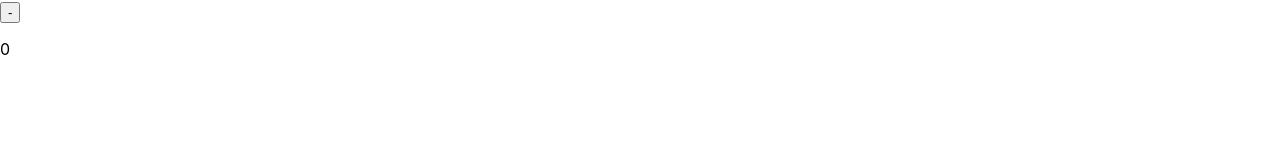
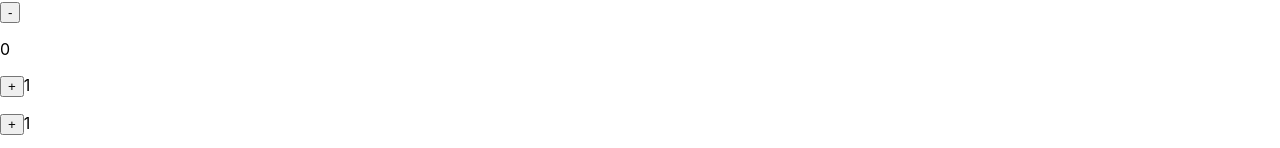
Before and after one commit to maslenm/my-first-app, a React (Create React App) app: page / in a window 1280 px wide. Shown: the part 693-841 px from the top of the page. Before the commit the page ends 800 px from the top, so only its background shows below. Built offline with nearby package versions, Linux system fonts and the light colour scheme.

Commit message:
lifecycle challenges q2 working version, display value of 2 counters added together in page title

```diff
--- a/src/components/Stuff.js
+++ b/src/components/Stuff.js
@@ -6,6 +6,7 @@
 import ToggleText from "./ToggleText";
 import Counter from "./Counter";
 import GodCounter from "./GodCounter";
+import TwoCounters from "./TwoCounters";
 
 
 const Stuff = ( { square } ) => (
@@ -21,6 +22,7 @@
     <ToggleText initial= "Hello" alternate= "World" />
     <Counter initial={50} max={100} />
     <GodCounter />
+    <TwoCounters />
     </>
 );
 
--- /dev/null
+++ b/src/components/TwoCounters.js
@@ -0,0 +1,55 @@
+import React from "react";
+
+class TwoCounters extends React.Component {
+    constructor(props) {
+        super(props)
+
+        this.state = {
+            value1: 1,
+            value2: 1,
+        }
+        this.handle1 = this.handle1.bind(this);
+        this.handle2 = this.handle2.bind(this);
+    }
+
+    componentDidMount() {
+        document.title = this.state.value1 + this.state.value2;
+    }
+
+    componentDidUpdate() {
+        document.title = this.state.value1 + this.state.value2;
+    }
+
+    componentWillUnmount() {
+        document.title = this.state.value1 + this.state.value2;
+        }
+
+    handle1() {
+        this.setState({ value1: this.state.value1 + 1 });
+    }
+
+    handle2() {
+        this.setState({ value2: this.state.value2 + 1 });
+    }
+
+    render(){
+        const value1 = this.state.value1;
+        const value2 = this.state.value2;
+        return(
+            <div className="jumbotron">
+                <p>
+                    <button onClick={ this.handle1 } className="btn btn-lg btn-danger">+</button>
+                    <span className="alert alert-danger mr-2 ml-2">{ value1 }</span>
+                </p>
+                <p>
+                    <button onClick={ this.handle2 } className="btn btn-lg btn-success">+</button>
+                    <span className="alert alert-success mr-2 ml-2">{ value2 }</span>
+                </p>
+            </div>
+
+        )
+    }
+
+}
+
+export default TwoCounters;
```
